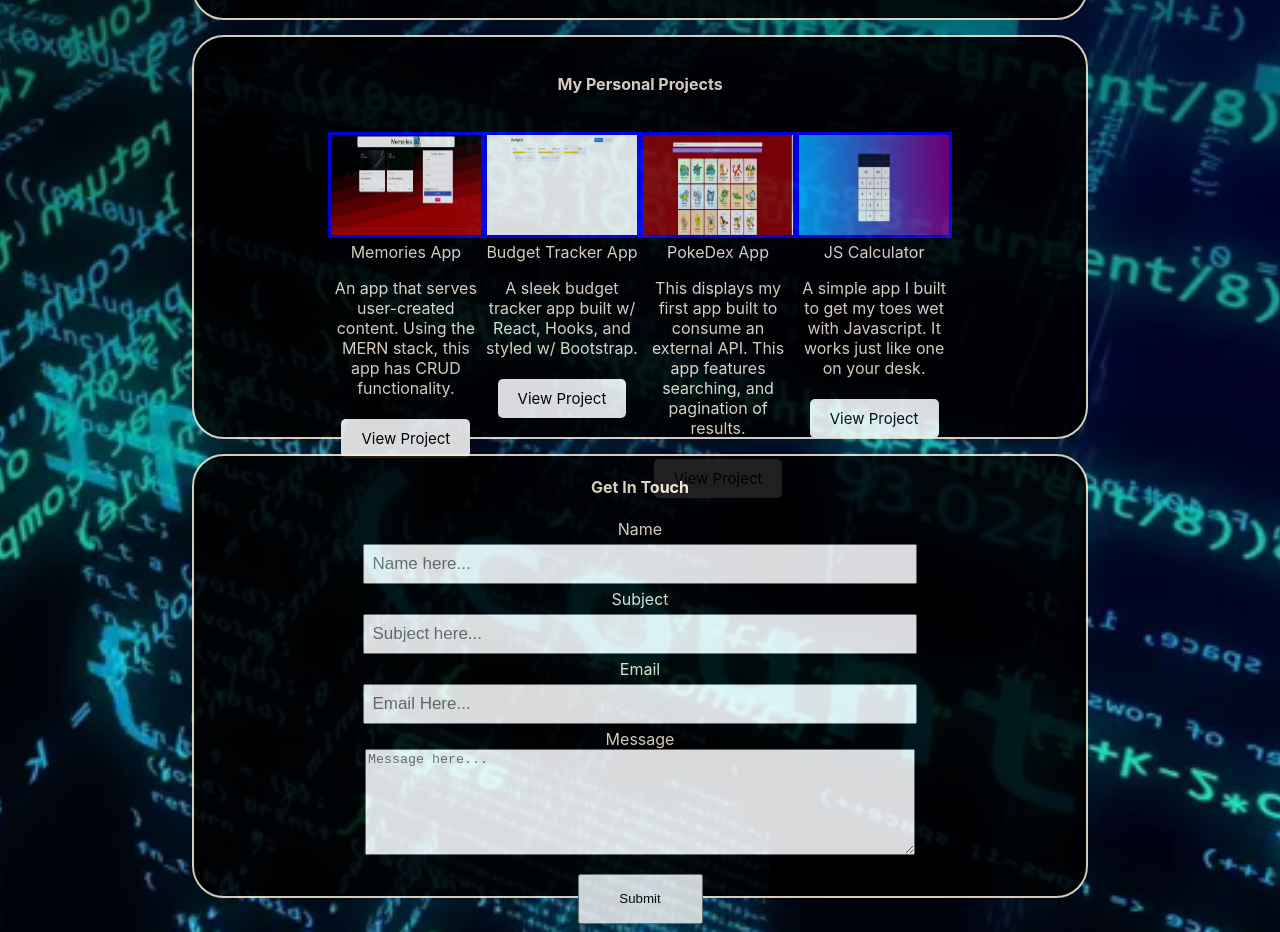
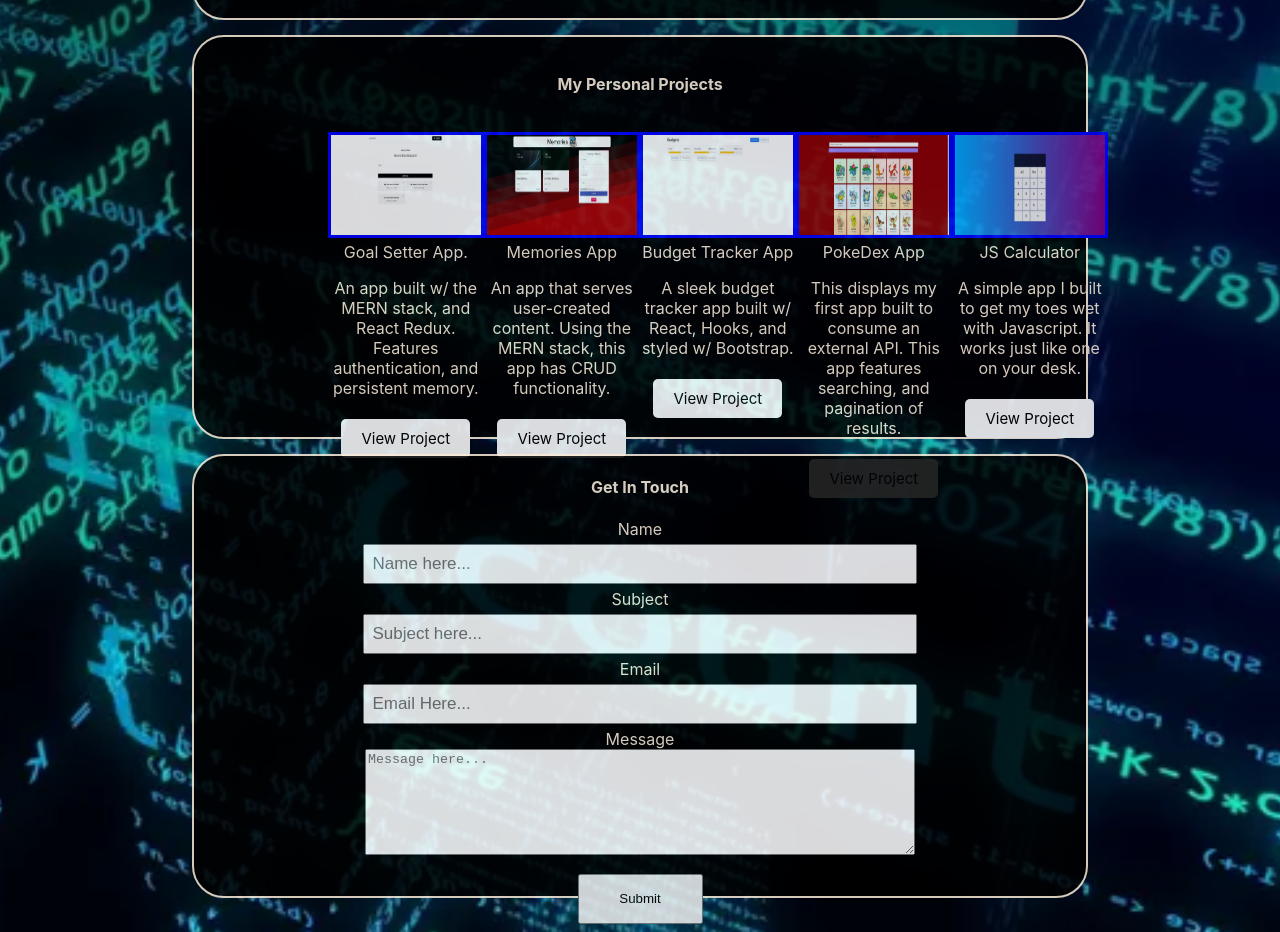
Before and after one commit to JDixon1995/Personal-Site-Repo, a React (Create React App) app: page / in a window 1280 px wide. Shown: the part 820-1752 px from the top of the page. Built offline with nearby package versions, Linux system fonts and the light colour scheme.

Commit message:
added another project card.

```diff
--- a/src/components/ProjectSection.jsx
+++ b/src/components/ProjectSection.jsx
@@ -1,4 +1,5 @@
 import ProjectCard from './ProjectCard'
+import GoalAppPreview from '../images/GoalSetterAppPreview.png'
 import BudgetAppPreview from '../images/BudgetTrackerPreview.jpeg'
 import MemoriesAppPreview from '../images/MemoriesAppPreview.png'
 import PokeDexPreview from '../images/PokedexPreview.jpeg'
@@ -9,6 +10,12 @@ const ProjectSection = () => {
 	<div className="project-section info-block">
 		<h6>My Personal Projects</h6>
 		<div className="project-card-section">
+		<ProjectCard
+		projectTitle={'Goal Setter App.'}
+		projectUrl={'https://jdixon1995.github.io/MERN-Goal-App-Front-End/'}
+		previewImage={GoalAppPreview}
+		previewBlurb={'An app built w/ the MERN stack, and React Redux. Features authentication, and persistent memory.'}
+		/>
 		<ProjectCard
 		projectTitle={'Memories App'}
 		projectUrl={'https://jdixon1995.github.io/Memories-App-Client/'}
```
Also changed, not shown: src/images/GoalSetterAppPreview.png (added).
